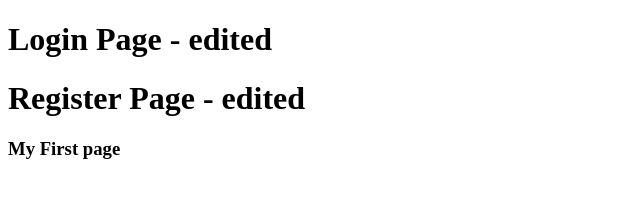
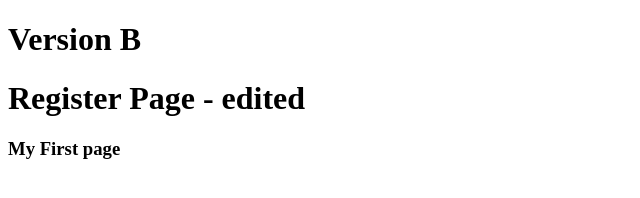
Before and after one commit to vami-allonar/IT-415-BSIT-4C-Allonar, a plain HTML site: page index.html in a window 1280 px wide. Shown: the whole page, without its empty margins (0-640 px from the left). Drawn offline with Linux system fonts and the light colour scheme.

Commit message:
Change heading in conflict-b

```diff
--- a/index.html
+++ b/index.html
@@ -8,7 +8,7 @@
 </head>
 
 <body>
-    <h1>Login Page - edited</h1>
+    <h1>Version B</h1>
     <h1>Register Page - edited</h1>
     <h3>My First page</h3>
 </body>
```
